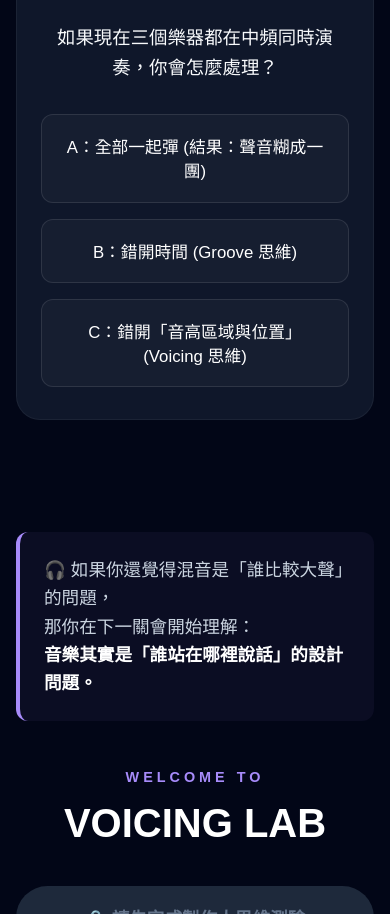
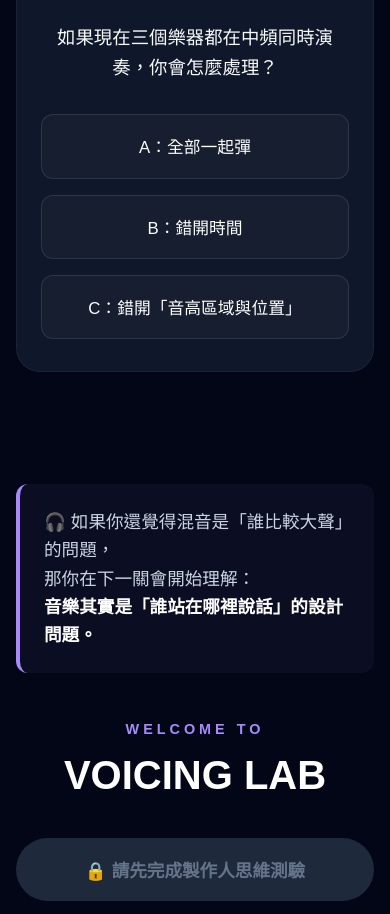
Before and after one commit to lifreedomstudio/lifreedom-studio, a Next.js app: page /courses/arrangement/frequency-shift in a window 390 px wide. Shown: the part 2548-3462 px from the top of the page. Built offline with nearby package versions, Linux system fonts and the light colour scheme.

Commit message:
Fix all mobile layouts and font sizes

```diff
--- a/src/app/courses/arrangement/frequency-shift/page.tsx
+++ b/src/app/courses/arrangement/frequency-shift/page.tsx
@@ -159,19 +159,19 @@ export default function FrequencyShiftPage() {
                             onClick={() => setSelectedAnswer('A')}
                             style={{ padding: '1.2rem', borderRadius: '12px', background: selectedAnswer === 'A' ? 'rgba(239, 68, 68, 0.2)' : 'rgba(255,255,255,0.03)', border: selectedAnswer === 'A' ? '1px solid #ef4444' : '1px solid rgba(255,255,255,0.1)', color: '#fff', fontSize: '1.05rem', cursor: 'pointer', transition: 'all 0.2s' }}
                         >
-                            A：全部一起彈 (結果：聲音糊成一團)
+                            A：全部一起彈
                         </button>
                         <button
                             onClick={() => setSelectedAnswer('B')}
                             style={{ padding: '1.2rem', borderRadius: '12px', background: selectedAnswer === 'B' ? 'rgba(239, 68, 68, 0.2)' : 'rgba(255,255,255,0.03)', border: selectedAnswer === 'B' ? '1px solid #ef4444' : '1px solid rgba(255,255,255,0.1)', color: '#fff', fontSize: '1.05rem', cursor: 'pointer', transition: 'all 0.2s' }}
                         >
-                            B：錯開時間 (Groove 思維)
+                            B：錯開時間
                         </button>
                         <button
                             onClick={() => setSelectedAnswer('C')}
                             style={{ padding: '1.2rem', borderRadius: '12px', background: selectedAnswer === 'C' ? 'rgba(167, 139, 250, 0.2)' : 'rgba(255,255,255,0.03)', border: selectedAnswer === 'C' ? '1px solid #a78bfa' : '1px solid rgba(255,255,255,0.1)', color: '#fff', fontSize: '1.05rem', cursor: 'pointer', transition: 'all 0.2s' }}
                         >
-                            C：錯開「音高區域與位置」 (Voicing 思維)
+                            C：錯開「音高區域與位置」
                         </button>
                     </div>
 
@@ -180,6 +180,9 @@ export default function FrequencyShiftPage() {
                             {selectedAnswer === 'C' ? (
                                 <div style={{ color: '#a78bfa', fontSize: '1.2rem', fontWeight: 'bold' }}>
                                     🎯 正確。你已經開始進入「空間編曲」思維。
+                                    A：全部一起彈 (結果：聲音糊成一團)
+                                    B：錯開時間 (Groove 思維)
+                                    C：錯開「音高區域與位置」 (Voicing 思維)
                                 </div>
                             ) : (
                                 <div style={{ color: '#ef4444', fontSize: '1.1rem', fontWeight: 'bold' }}>
```
